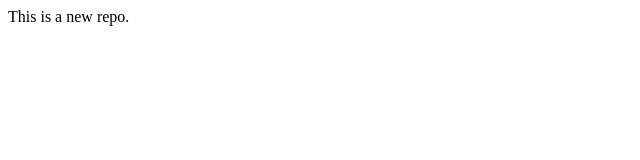
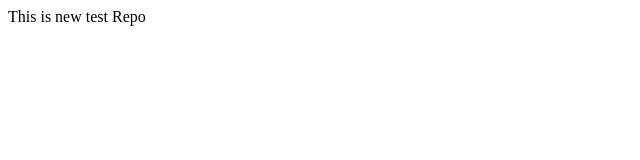
Before and after one commit to psychzo/localrepo, a plain HTML site: page index.html in a window 1280 px wide. Shown: the full height of the page, 0-640 px from the left. Drawn offline with Linux system fonts and the light colour scheme.

Commit message:
Modified same as feature

```diff
--- a/index.html
+++ b/index.html
@@ -1 +1 @@
-<p>This is a new repo.</p>
+<p>This is new test Repo</p>
```
